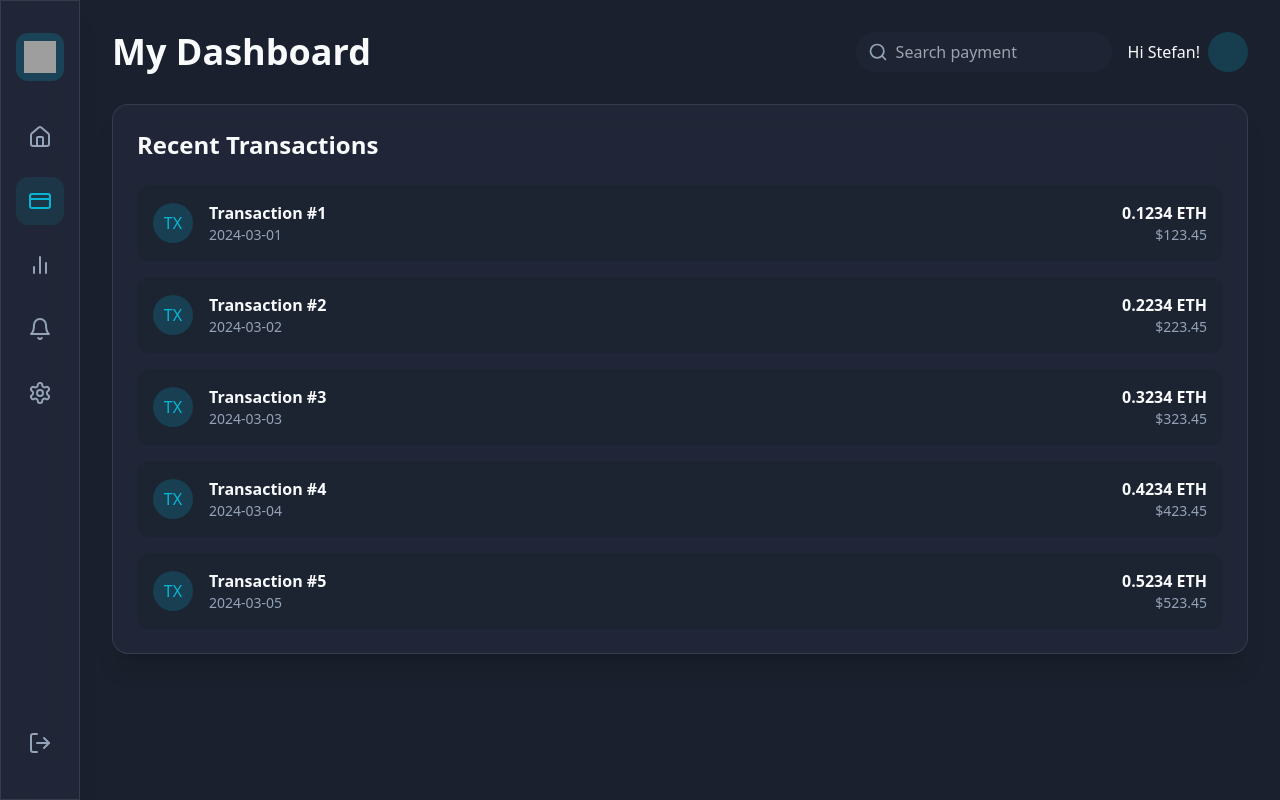
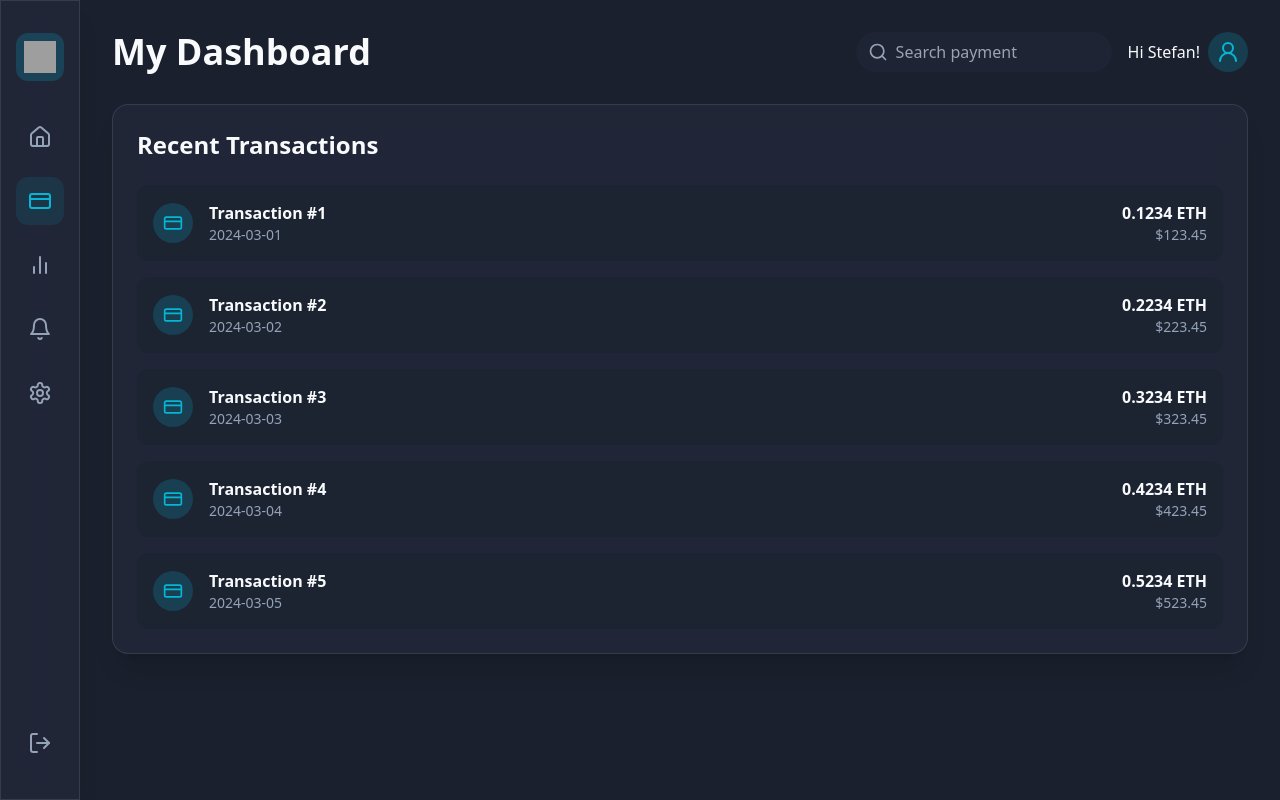
Before and after one commit to Jeanfr1/crypto-wallet-magic, a React (Vite) app: page /settings in a window 1280 px wide. Both pictures are taken after a click on the button 40 px from the left and 201 px from the top of the page. Built offline with nearby package versions, Linux system fonts and the light colour scheme; grey boxes are pictures that could not be loaded.

Commit message:
Improve icons for transactions and greeting
Updated the icons for the "transactions" section and the greeting message for better visual representation and user experience.
[skip gpt_engineer]

```diff
--- a/src/components/Header.tsx
+++ b/src/components/Header.tsx
@@ -1,4 +1,4 @@
-import { Search } from "lucide-react";
+import { Search, UserRound } from "lucide-react";
 
 export function Header() {
   return (
@@ -17,7 +17,9 @@ export function Header() {
 
         <div className="flex items-center gap-2">
           <span>Hi Stefan!</span>
-          <div className="w-10 h-10 rounded-full bg-primary/20"></div>
+          <div className="w-10 h-10 rounded-full bg-primary/20 flex items-center justify-center">
+            <UserRound className="w-6 h-6 text-primary" />
+          </div>
         </div>
       </div>
     </header>
--- a/src/pages/Transactions.tsx
+++ b/src/pages/Transactions.tsx
@@ -1,5 +1,6 @@
 import { Sidebar } from "@/components/Sidebar";
 import { Header } from "@/components/Header";
+import { CreditCard } from "lucide-react";
 
 const Transactions = () => {
   return (
@@ -17,7 +18,7 @@ const Transactions = () => {
               <div key={i} className="flex items-center justify-between p-4 rounded-xl bg-background/50">
                 <div className="flex items-center gap-4">
                   <div className="w-10 h-10 rounded-full bg-primary/20 flex items-center justify-center">
-                    <span className="text-primary">TX</span>
+                    <CreditCard className="w-5 h-5 text-primary" />
                   </div>
                   <div>
                     <h3 className="font-semibold">Transaction #{i}</h3>
```
